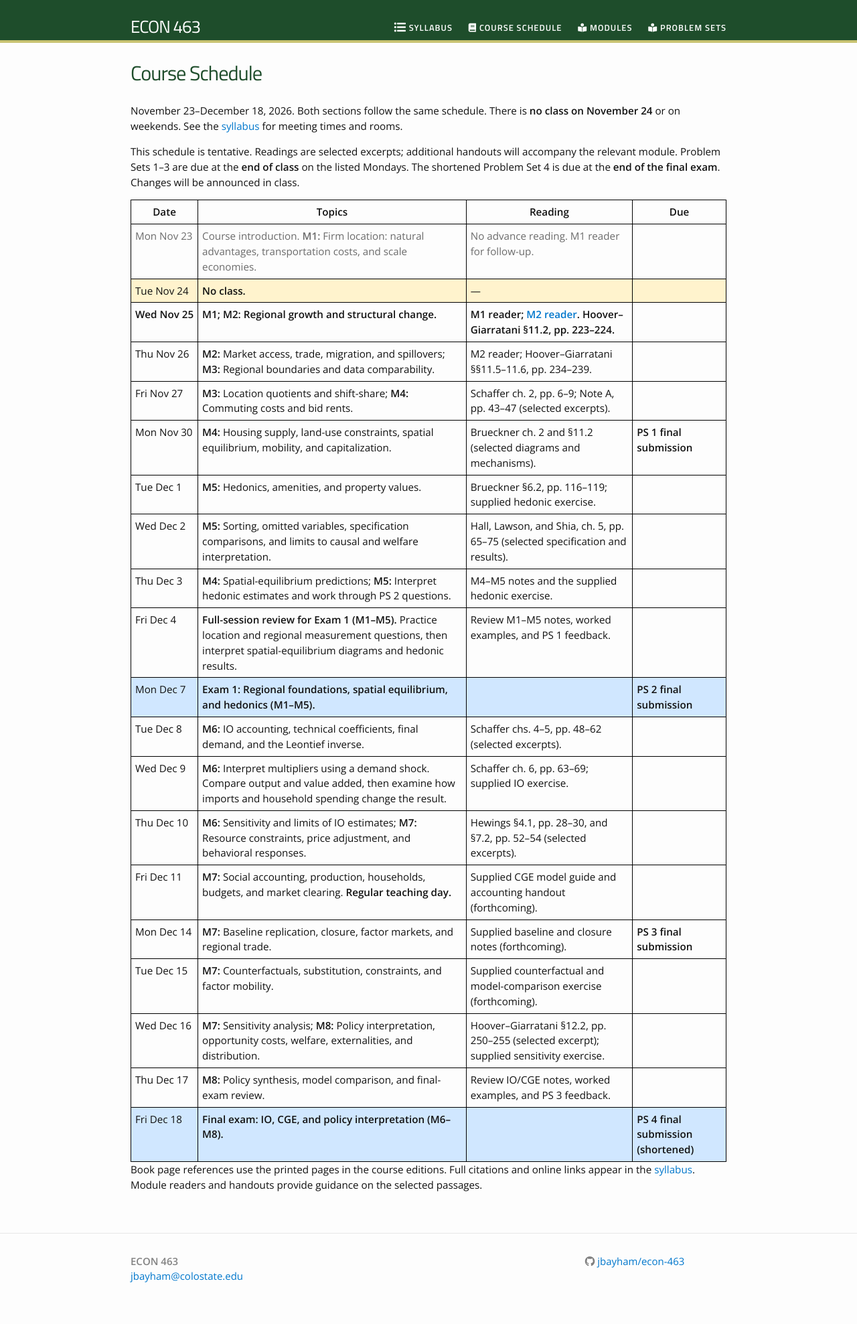
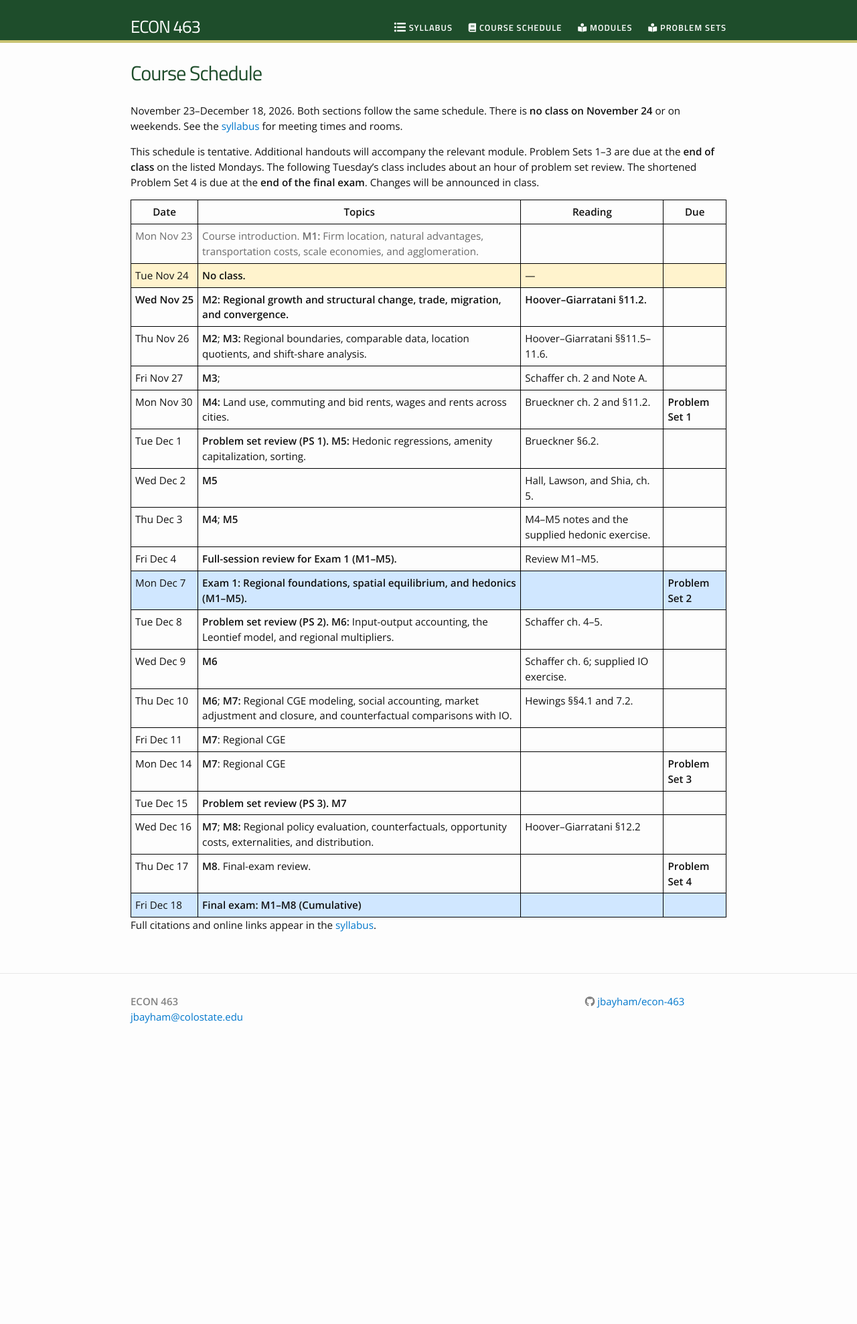
Before and after one commit to jbayham/econ-463, a Jekyll site: the page built from schedule.md, in a window 1280 px wide. Shown: the whole page at 67% size. Built offline with Jekyll 4.4.1, drawn with Linux system fonts in a browser that asks for light colours; nearby versions of some CDN libraries; after the commit the page ends 1589 px from its top, so only the background shows below that.

Commit message:
Update daily course schedule and schedule table styling

```diff
--- a/_css/main.scss
+++ b/_css/main.scss
@@ -31,7 +31,7 @@ $grey-color-dark:  darken($grey-color, 25%);
   overflow-x: auto;
 }
 
-#course-schedule {
+#course-schedule table {
   width: 100%;
   min-width: 800px;
 }
--- a/schedule.md
+++ b/schedule.md
@@ -7,43 +7,42 @@ course_year: 2026
 
 November 23–December 18, 2026. Both sections follow the same schedule. There is **no class on November 24** or on weekends. See the [syllabus]({{ site.baseurl }}/syllabus/) for meeting times and rooms.
 
-This schedule is tentative. Readings are selected excerpts; additional handouts will accompany the relevant module. Problem Sets 1–3 are due at the **end of class** on the listed Mondays. The shortened Problem Set 4 is due at the **end of the final exam**. Changes will be announced in class.
+This schedule is tentative. Additional handouts will accompany the relevant module. Problem Sets 1–3 are due at the **end of class** on the listed Mondays. The following Tuesday's class includes about an hour of problem set review. The shortened Problem Set 4 is due at the **end of the final exam**. Changes will be announced in class.
 
 <!-- Edit this table directly. No spreadsheet or conversion step is required. -->
 
-<div class="schedule-table" markdown="1">
+<div id="course-schedule" class="schedule-table" markdown="1">
 
-| Date | Topics | Reading | Due |
-| --- | --- | --- | --- |
-| Mon Nov 23 | Course introduction. **M1:** Firm location: natural advantages, transportation costs, and scale economies.  | No advance reading. [M1 reader]({{ site.baseurl }}/modules/01-location/reader.html) for follow-up. |  |
-| Tue Nov 24 | **No class.** | — |  |
-| Wed Nov 25 | **M1**; **M2:** Regional growth and structural change. | M1 reader; [M2 reader]({{ site.baseurl }}/modules/02-growth/reader.html). Hoover–Giarratani §11.2, pp. 223–224. |  |
-| Thu Nov 26 | **M2:** Market access, trade, migration, and spillovers; **M3:** Regional boundaries and data comparability. | M2 reader; Hoover–Giarratani §§11.5–11.6, pp. 234–239. |  |
-| Fri Nov 27 | **M3:** Location quotients and shift-share; **M4:** Commuting costs and bid rents. | Schaffer ch. 2, pp. 6–9; Note A, pp. 43–47 (selected excerpts). |  |
-| Mon Nov 30 | **M4:** Housing supply, land-use constraints, spatial equilibrium, mobility, and capitalization. | Brueckner ch. 2 and §11.2 (selected diagrams and mechanisms). | **PS 1 final submission** |
-| Tue Dec 1 | **M5:** Hedonics, amenities, and property values. | Brueckner §6.2, pp. 116–119; supplied hedonic exercise. |  |
-| Wed Dec 2 | **M5:** Sorting, omitted variables, specification comparisons, and limits to causal and welfare interpretation. | Hall, Lawson, and Shia, ch. 5, pp. 65–75 (selected specification and results). |  |
-| Thu Dec 3 | **M4:** Spatial-equilibrium predictions; **M5:** Interpret hedonic estimates and work through PS 2 questions. | M4–M5 notes and the supplied hedonic exercise. |  |
-| Fri Dec 4 | **Full-session review for Exam 1 (M1–M5).** Practice location and regional measurement questions, then interpret spatial-equilibrium diagrams and hedonic results. | Review M1–M5 notes, worked examples, and PS 1 feedback. |  |
-| Mon Dec 7 | **Exam 1: Regional foundations, spatial equilibrium, and hedonics (M1–M5).** |  | **PS 2 final submission** |
-| Tue Dec 8 | **M6:** IO accounting, technical coefficients, final demand, and the Leontief inverse. | Schaffer chs. 4–5, pp. 48–62 (selected excerpts). |  |
-| Wed Dec 9 | **M6:** Interpret multipliers using a demand shock. Compare output and value added, then examine how imports and household spending change the result. | Schaffer ch. 6, pp. 63–69; supplied IO exercise. |  |
-| Thu Dec 10 | **M6:** Sensitivity and limits of IO estimates; **M7:** Resource constraints, price adjustment, and behavioral responses. | Hewings §4.1, pp. 28–30, and §7.2, pp. 52–54 (selected excerpts). |  |
-| Fri Dec 11 | **M7:** Social accounting, production, households, budgets, and market clearing. **Regular teaching day.** | Supplied CGE model guide and accounting handout (forthcoming). |  |
-| Mon Dec 14 | **M7:** Baseline replication, closure, factor markets, and regional trade. | Supplied baseline and closure notes (forthcoming). | **PS 3 final submission** |
-| Tue Dec 15 | **M7:** Counterfactuals, substitution, constraints, and factor mobility. | Supplied counterfactual and model-comparison exercise (forthcoming). |  |
-| Wed Dec 16 | **M7:** Sensitivity analysis; **M8:** Policy interpretation, opportunity costs, welfare, externalities, and distribution. | Hoover–Giarratani §12.2, pp. 250–255 (selected excerpt); supplied sensitivity exercise. |  |
-| Thu Dec 17 | **M8:** Policy synthesis, model comparison, and final-exam review. | Review IO/CGE notes, worked examples, and PS 3 feedback. |  |
-| Fri Dec 18 | **Final exam: IO, CGE, and policy interpretation (M6–M8).** |  | **PS 4 final submission (shortened)** |
-{: #course-schedule }
+| Date       | Topics                                                                                                                           | Reading                                        | Due               |
+| ---------- | -------------------------------------------------------------------------------------------------------------------------------- | ---------------------------------------------- | ----------------- |
+| Mon Nov 23 | Course introduction. **M1:** Firm location, natural advantages, transportation costs, scale economies, and agglomeration.        |                                                |                   |
+| Tue Nov 24 | **No class.**                                                                                                                    | —                                              |                   |
+| Wed Nov 25 | **M2:** Regional growth and structural change, trade, migration, and convergence.                                                | Hoover–Giarratani §11.2.                       |                   |
+| Thu Nov 26 | **M2**; **M3:** Regional boundaries, comparable data, location quotients, and shift-share analysis.                              | Hoover–Giarratani §§11.5–11.6.                 |                   |
+| Fri Nov 27 | **M3**;                                                                                                                          | Schaffer ch. 2 and Note A.                     |                   |
+| Mon Nov 30 | **M4:** Land use, commuting and bid rents, wages and rents across cities.                                                        | Brueckner ch. 2 and §11.2.                     | **Problem Set 1** |
+| Tue Dec 1  | **Problem set review (PS 1).** **M5:** Hedonic regressions, amenity capitalization, sorting.                                     | Brueckner §6.2.                                |                   |
+| Wed Dec 2  | **M5**                                                                                                                           | Hall, Lawson, and Shia, ch. 5.                 |                   |
+| Thu Dec 3  | **M4**; **M5**                                                                                                                   | M4–M5 notes and the supplied hedonic exercise. |                   |
+| Fri Dec 4  | **Full-session review for Exam 1 (M1–M5).**                                                                                      | Review M1–M5.                                  |                   |
+| Mon Dec 7  | **Exam 1: Regional foundations, spatial equilibrium, and hedonics (M1–M5).**                                                     |                                                | **Problem Set 2** |
+| Tue Dec 8  | **Problem set review (PS 2).** **M6:** Input-output accounting, the Leontief model, and regional multipliers.                    | Schaffer ch. 4–5.                              |                   |
+| Wed Dec 9  | **M6**                                                                                                                           | Schaffer ch. 6; supplied IO exercise.          |                   |
+| Thu Dec 10 | **M6**; **M7:** Regional CGE modeling, social accounting, market adjustment and closure, and counterfactual comparisons with IO. | Hewings §§4.1 and 7.2.                         |                   |
+| Fri Dec 11 | **M7**: Regional CGE                                                                                                             |                                                |                   |
+| Mon Dec 14 | **M7**: Regional CGE                                                                                                             |                                                | **Problem Set 3** |
+| Tue Dec 15 | **Problem set review (PS 3).** **M7**                                                                                            |                                                |                   |
+| Wed Dec 16 | **M7**; **M8:** Regional policy evaluation, counterfactuals, opportunity costs, externalities, and distribution.                 | Hoover–Giarratani §12.2                        |                   |
+| Thu Dec 17 | **M8**. Final-exam review.                                                                                                       |                                                | **Problem Set 4** |
+| Fri Dec 18 | **Final exam: M1–M8 (Cumulative)**                                                                                               |                                                |                   |
 
 </div>
 
-Book page references use the printed pages in the course editions. Full citations and online links appear in the [syllabus]({{ site.baseurl }}/syllabus/#materials-and-reading). Module readers and handouts provide guidance on the selected passages.
+Full citations and online links appear in the [syllabus]({{ site.baseurl }}/syllabus/#materials-and-reading).
 
 <script>
   (function () {
-    var table = document.getElementById('course-schedule');
+    var table = document.querySelector('#course-schedule table');
     if (!table) return;
     var year = {{ page.course_year | jsonify }};
     var months = { Jan: '01', Feb: '02', Mar: '03', Apr: '04', May: '05', Jun: '06',
```
